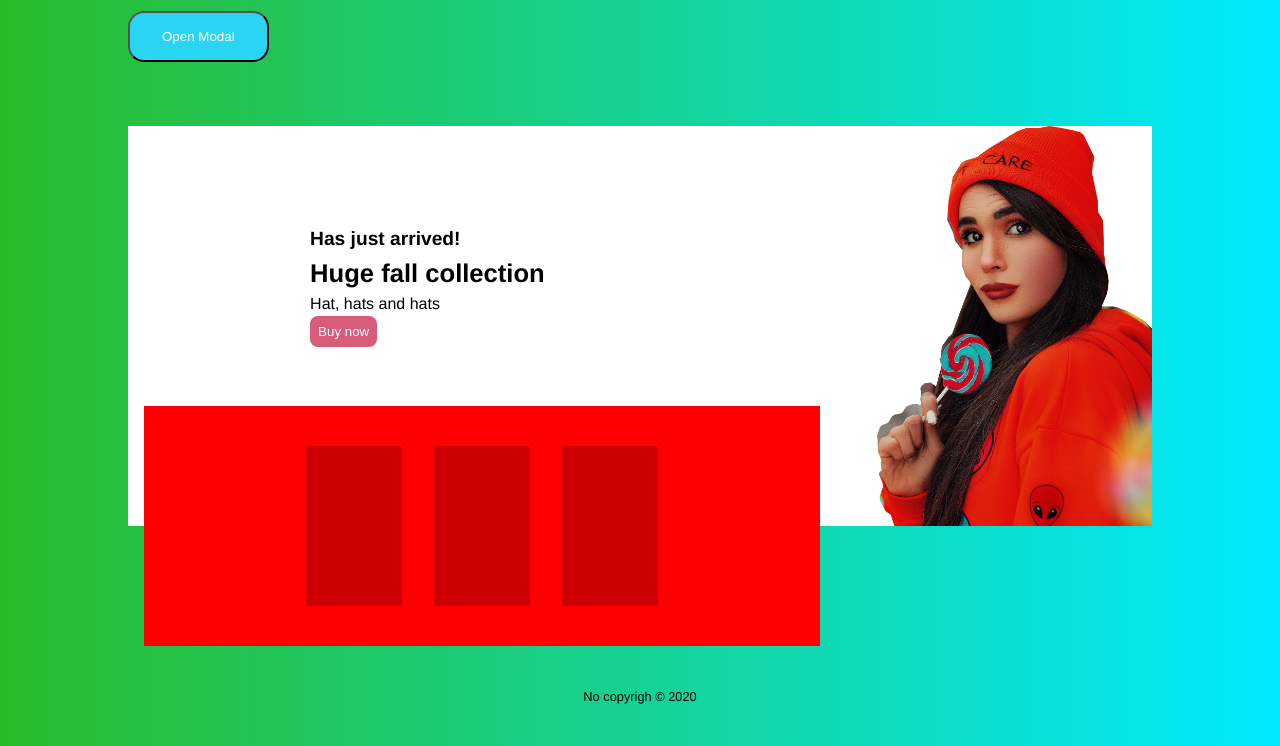
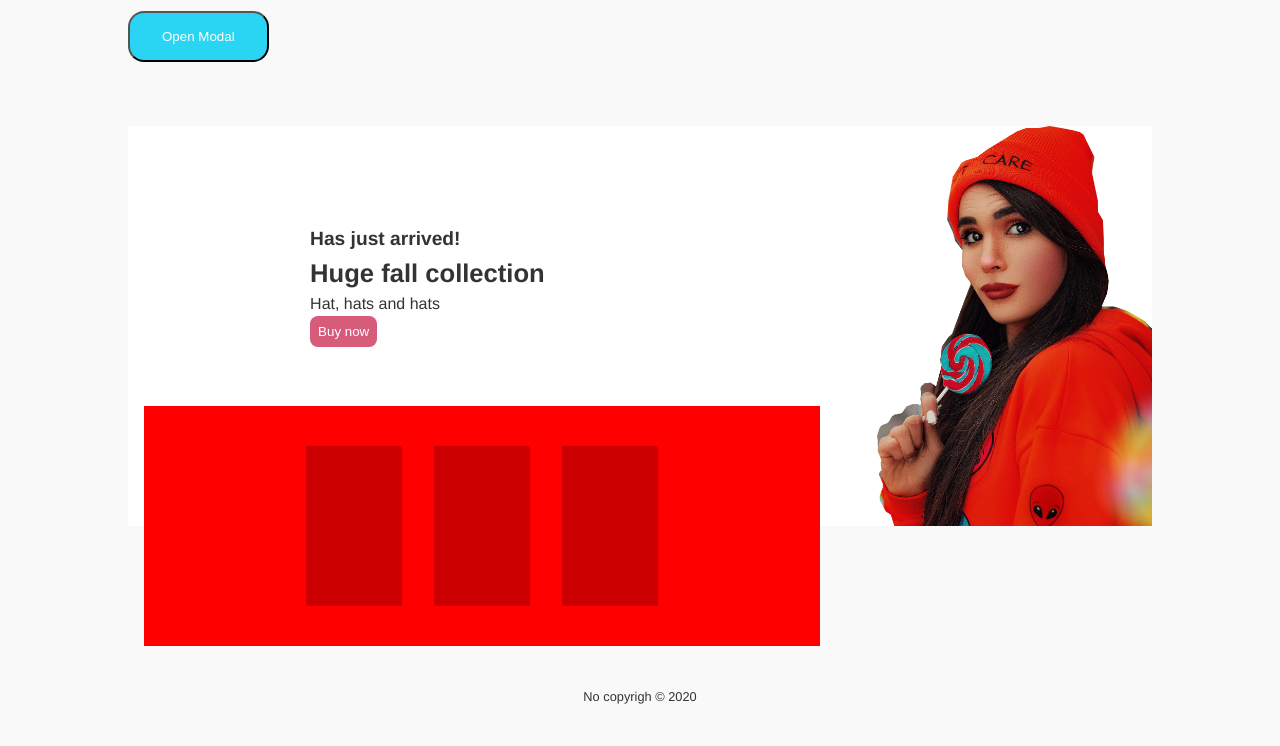
Before and after one commit to july2m3/css-practice, a website: page index.html in a window 1280 px wide. Shown: the part 692-1438 px from the top of the page. Drawn offline with Linux system fonts and the light colour scheme.

```diff
--- a/index.html
+++ b/index.html
@@ -4,7 +4,7 @@
     <meta charset="UTF-8" />
     <meta name="viewport" content="width=device-width, initial-scale=1.0" />
     <title>CSS Practice 🏋️‍♂️</title>
-    <link rel="stylesheet" href="main.css" />
+    <link rel="stylesheet" href="style.css" />
 
     <!-- For future
    accordion
--- a/main.scss
+++ b/main.scss
@@ -1,6 +1,6 @@
-@import './scss/base/style';
+@import './scss/base/_style';
 
-@import './scss/modal/modal';
-@import './scss/nav/nav';
-@import './scss/tooltip/tooltip';
-@import './scss/negative-margins/negative-margins';
+@import './scss/modal/_modal';
+@import './scss/nav/_nav';
+@import './scss/tooltip/_tooltip';
+@import './scss/negative-margins/_negative-margins';
--- a/scss/base/_style.scss
+++ b/scss/base/_style.scss
@@ -1,24 +1,15 @@
-// @import "./nav.scss";
-
 * {
   margin: 0;
   padding: 0;
   box-sizing: border-box;
 }
 
-// body {
-//   min-height: 100%;
-// }
-
 body {
   font-size: 0.625%;
   line-height: 1.5;
   font-family: helvetica;
-  background-image: linear-gradient(
-    to right,
-    rgb(42, 187, 42),
-    rgb(0, 234, 255)
-  );
+  background-color: #f9f9f9;
+  color: #333;
 }
 
 h1,
```
Also changed, not shown: package.json (added, +25 -0 lines), scss/base/style.css, style.css (added), 2 other files.
